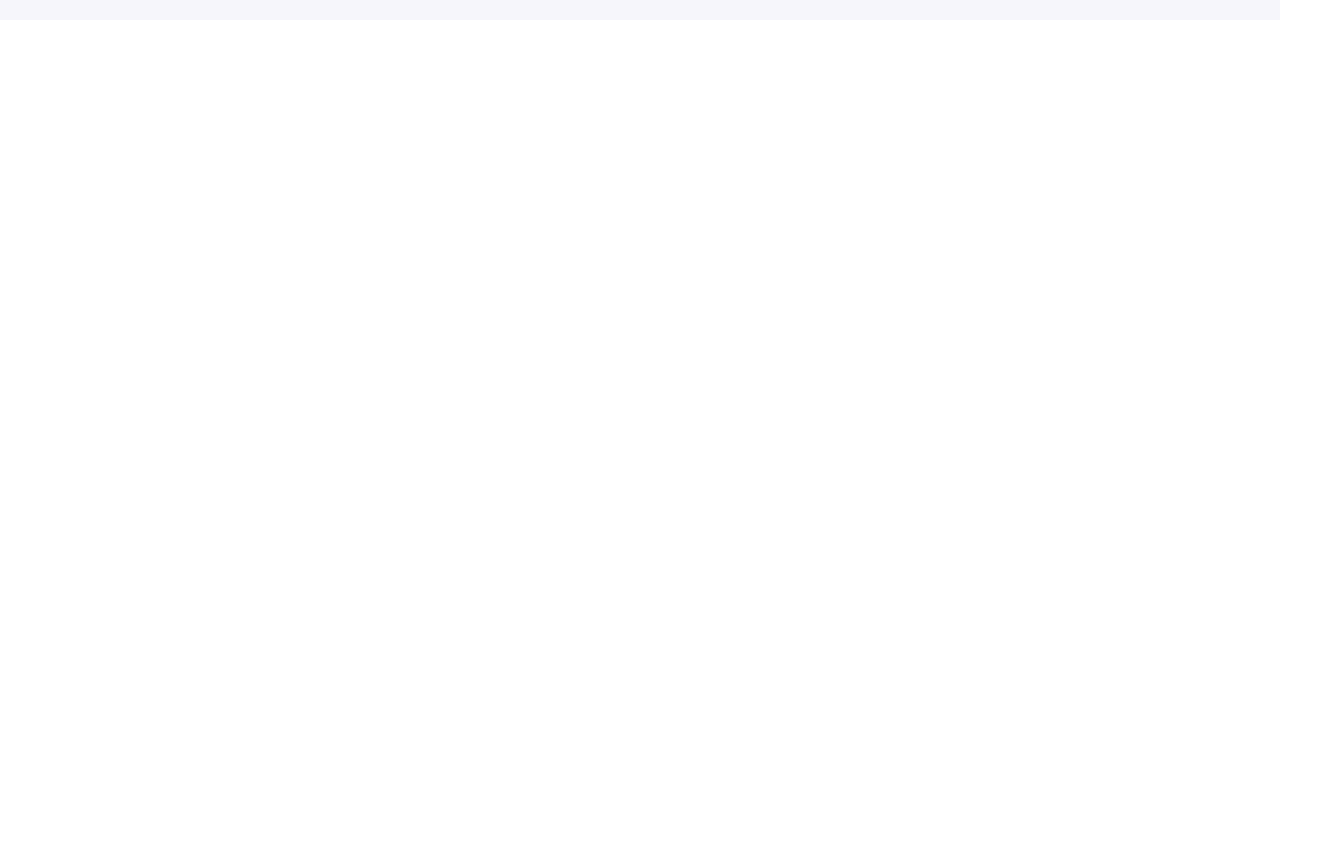
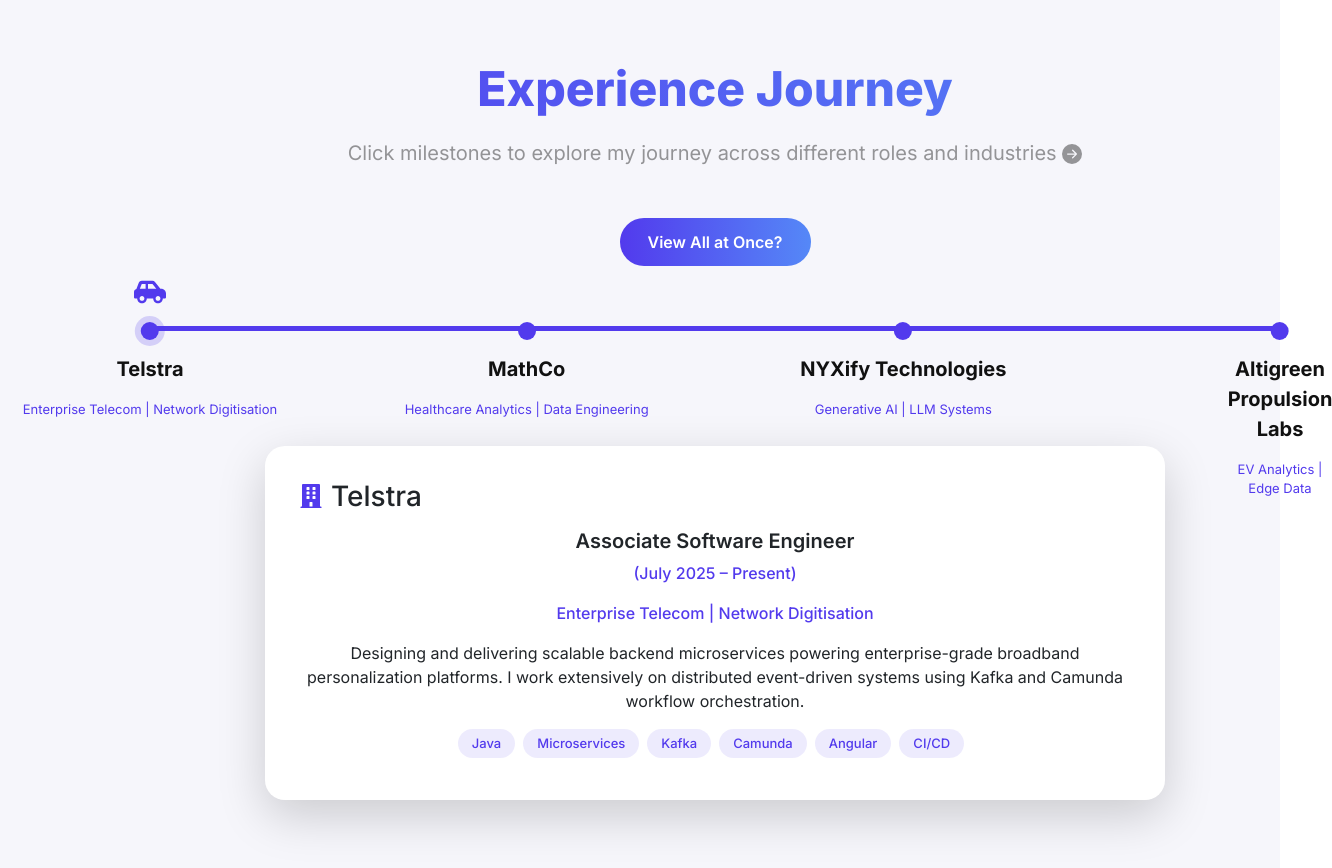
Before and after one commit to Krinal24/portfolio, a React (Vite) app: page / in a window 1280 px wide. Shown: the part 780-1648 px from the top of the page, 1332 px wide, since content can reach past the window. Before the commit the page ends 800 px from the top, so only its background shows below. Built offline with nearby package versions, Linux system fonts and the light colour scheme.

Commit message:
Version 1 (Working Road View)

```diff
--- a/package.json
+++ b/package.json
@@ -10,6 +10,7 @@
     "preview": "vite preview"
   },
   "dependencies": {
+    "bootstrap": "^5.3.8",
     "react": "^19.2.0",
     "react-dom": "^19.2.0",
     "react-icons": "^5.5.0"
--- a/src/App.css
+++ b/src/App.css
@@ -16,7 +16,7 @@
 .app {
   min-height: 100vh;
   padding-top: 100px; /* space for fixed navbar */
-  padding-left: 200px;
+  padding-left: 150px;
   position: relative;
 }
 
@@ -77,10 +77,15 @@
 /* ================= HERO SECTION ================= */
 
 .hero {
+  position:relative;
   display: grid;
-  grid-template-columns: 1.2fr 1fr;
+  grid-template-columns: 1.3fr 1fr;
   align-items: center;
-  min-height: calc(80vh - 100px);
+  min-height: calc(100vh - 100px);
+  width: 100%;
+  max-width: 1200px;
+  margin: -50px auto;
+  padding-left: 100px;
 }
 
 /* LEFT SIDE */
@@ -159,7 +164,7 @@
   position: relative;
   display: flex;
   justify-content: flex-end;
-  padding-right: 60px; /* pushes image more right */
+  padding-right: 40px; /* pushes image more right */
 }
 
 /* Gradient Background */
@@ -200,7 +205,7 @@
 .scroll-indicator {
   position: absolute;
   bottom: 30px;
-  left: 60%;
+  left: 50%;
   transform: translateX(-50%);
   font-size: 28px;
   color: #3a3aed;
@@ -248,3 +253,199 @@
   0%, 100% { transform: translateX(-50%) translateY(0); }
   50% { transform: translateX(-50%) translateY(8px); }
 }
+
+/* ================= EXPERIENCE SECTION ================= */
+
+.career-road {
+  padding: 140px 0;
+  width: 100%;
+  text-align: center;
+}
+
+/* Section Title */
+
+.section-title {
+  font-size: 48px;
+  font-weight: 800;
+  background: linear-gradient(90deg, #523aed, #5588f7);
+  -webkit-background-clip: text;
+  -webkit-text-fill-color: transparent;
+  margin-bottom: 20px;
+}
+
+/* Click Hint */
+
+.road-hint {
+  font-size: 20px;
+  margin-bottom: 50px;
+  opacity: 0.8;
+  animation: pulse 2s infinite;
+}
+
+@keyframes pulse {
+  0% { opacity: 0.4; }
+  50% { opacity: 1; }
+  100% { opacity: 0.4; }
+}
+
+/* ================= ROAD ================= */
+
+.road-container {
+  position: relative;
+  width: 100%;
+  height: 120px;
+  margin-bottom: 60px;
+}
+
+.road-line {
+  position: absolute;
+  top: 60px;
+  left: 0;
+  width: 100%;
+  height: 5px;
+  background: #523aed;
+  border-radius: 4px;
+}
+
+body.dark .road-line {
+  background: #523aed;
+}
+
+/* Stops */
+
+.road-stop {
+  position: absolute;
+  top: 50px;
+  transform: translateX(-50%);
+  text-align: center;
+}
+
+.stop-dot {
+  width: 18px;
+  height: 18px;
+  border-radius: 50%;
+  background: #523aed;
+  margin: 0 auto;
+  position: relative;
+  top: 6px; /* sits perfectly on line */
+}
+
+.road-stop:hover .stop-dot {
+  transform: scale(1.3);
+}
+
+.road-stop.active .stop-dot {
+  box-shadow: 0 0 0 6px rgba(82, 58, 237, 0.2);
+}
+
+/* Company Name on Road */
+
+.company-name {
+  margin-top: 20px;  /* pushes name below the line */
+  font-size: 20px;
+  font-weight: 700;
+}
+
+.mini-role {
+  display: block;
+  font-size: 14px;
+  margin-top: 4px;
+}
+
+.mini-domain {
+  display: block;
+  font-size: 13px;
+  color: #523aed;
+}
+
+body.dark .mini-domain {
+  color: #a855f7;
+}
+
+/* Car */
+
+.car {
+  position: absolute;
+  top: 0;
+  transform: translateX(-50%);
+  font-size: 32px;
+  transition: left 0.6s ease;
+  color: #523aed;
+}
+
+/* ================= BOOTSTRAP CARD CUSTOM ================= */
+
+.experience-card {
+  max-width: 900px;
+  margin: 0 auto;
+  border-radius: 20px;
+  padding: 10px;
+}
+
+.company-icon {
+  font-size: 24px;
+  color: #523aed;
+}
+
+.domain {
+  color: #523aed;
+  font-weight: 500;
+}
+
+body.dark .domain {
+  color: rgb(85, 142, 247);
+}
+
+.skill-badge {
+  background: rgba(82, 58, 237, 0.1);
+  color: #523aed;
+  padding: 8px 14px;
+  border-radius: 50px;
+  font-size: 13px;
+  font-weight: 500;
+}
+
+/* Dark Mode Card */
+
+body.dark .card {
+  background: #1e293b;
+  color: #f1f5f9;
+}
+
+body.dark .skill-badge {
+  background: rgba(168, 85, 247, 0.15);
+  color: #a855f7;
+}
+
+.view-toggle-wrapper {
+  margin-top: 40px;
+  text-align: center;
+}
+
+.view-toggle-btn {
+  padding: 12px 28px;
+  border-radius: 50px;
+  border: none;
+  background: linear-gradient(90deg, #523aed, #5588f7);
+  color: white;
+  font-weight: 600;
+  cursor: pointer;
+  transition: 0.3s ease;
+}
+
+.view-toggle-btn:hover {
+  transform: translateY(-3px);
+  box-shadow: 0 10px 20px rgba(82, 58, 237, 0.3);
+}
+
+.hidden {
+  display: none;
+}
+
+#all-cards-view .experience-card {
+  margin-bottom: 30px;
+}
+
+body.dark .view-toggle-btn {
+  background: linear-gradient(90deg, #7c3aed, #6366f1);
+}
--- a/src/App.jsx
+++ b/src/App.jsx
@@ -1,31 +1,73 @@
 import { useState, useEffect } from "react";
+import "bootstrap/dist/css/bootstrap.min.css";
 import "./App.css";
-import { FaLinkedin, FaGithub } from "react-icons/fa";
+
+import { FaLinkedin, FaGithub, FaBuilding, FaCarSide } from "react-icons/fa";
 import { SiLeetcode } from "react-icons/si";
 import { FiSun, FiMoon } from "react-icons/fi";
+import { BsFillArrowRightCircleFill } from "react-icons/bs";
 
 function App() {
   const [darkMode, setDarkMode] = useState(false);
+  const [activeExp, setActiveExp] = useState(0);
+  const [viewAll, setViewAll] = useState(false); // 🔥 NEW STATE
 
   useEffect(() => {
     document.body.classList.toggle("dark", darkMode);
   }, [darkMode]);
 
+  const experiences = [
+    {
+      company: "Telstra",
+      role: "Associate Software Engineer",
+      duration: "(July 2025 – Present)",
+      domain: "Enterprise Telecom | Network Digitisation",
+      description:
+        "Designing and delivering scalable backend microservices powering enterprise-grade broadband personalization platforms. I work extensively on distributed event-driven systems using Kafka and Camunda workflow orchestration.",
+      skills: ["Java", "Microservices", "Kafka", "Camunda", "Angular", "CI/CD"]
+    },
+    {
+      company: "MathCo",
+      role: "Data Engineer Intern",
+      duration: "(Jan 2025 – July 2025)",
+      domain: "Healthcare Analytics | Data Engineering",
+      description:
+        "Built optimized ETL pipelines and predictive analytics solutions for pharmaceutical referral optimization. Improved alert efficiency and reduced operational costs.",
+      skills: ["Python", "SQL", "ETL", "Machine Learning", "Data Pipelines"]
+    },
+    {
+      company: "NYXify Technologies",
+      role: "AI Intern",
+      duration: "(Mar 2024 – May 2024)",
+      domain: "Generative AI | LLM Systems",
+      description:
+        "Worked on LLM dataset preparation, evaluation benchmarking, and prompt engineering strategies to enhance AI performance.",
+      skills: ["LLMs", "Prompt Engineering", "NLP", "AI Evaluation"]
+    },
+    {
+      company: "Altigreen Propulsion Labs",
+      role: "Data Intern",
+      duration: "(Sep 2023 – Oct 2023)",
+      domain: "EV Analytics | Edge Data",
+      description:
+        "Analyzed large-scale EV telemetry datasets to improve predictive performance modeling and built dashboards for real-time insights.",
+      skills: ["Python", "Machine Learning", "Data Visualization", "Analytics"]
+    }
+  ];
+
   return (
     <div className="app">
-
       {/* NAVBAR */}
       <nav className="navbar">
         <div className="nav-logo">Krinal N</div>
 
         <div className="nav-links">
-          {["Home", "Experience", "Skills", "Education", "Achievements", "Contact"].map((item) => (
+          {["Home", "Experience", "Contact"].map((item) => (
             <a key={item} href={`#${item.toLowerCase()}`}>
               {item}
             </a>
           ))}
 
-          {/* DARK MODE BUTTON */}
           <button
             className="theme-toggle"
             onClick={() => setDarkMode(!darkMode)}
@@ -37,7 +79,6 @@
 
       {/* HERO */}
       <section className="hero" id="home">
-
         <div className="hero-left">
           <p className="greeting">Hi there 👋</p>
 
@@ -53,10 +94,6 @@
             Building intelligent software solutions that create real impact.
           </p>
 
-          <a href="#contact" className="primary-btn">
-            Get in touch
-          </a>
-
           <div className="socials">
             <a href="#"><FaGithub /></a>
             <a href="#"><FaLinkedin /></a>
@@ -64,19 +101,146 @@
           </div>
         </div>
 
-        {/* RIGHT SIDE IMAGE */}
         <div className="hero-center">
           <div className="gradient-rectangle"></div>
-
           <div className="image-wrapper">
             <img src="/Krinal_Naghera.jpeg" alt="Krinal" />
           </div>
         </div>
 
+        <div className="scroll-indicator">⬇</div>
       </section>
 
-      <div className="scroll-indicator">⬇</div>
+      {/* EXPERIENCE SECTION */}
+      <section className="career-road" id="experience">
+        <h2 className="section-title">Experience Journey</h2>
 
+        <p className="road-hint">
+          Click milestones to explore my journey across different roles and industries{" "}
+          <BsFillArrowRightCircleFill />
+        </p>
+
+        {/* 🔥 TOGGLE BUTTON */}
+          <div className="view-toggle-wrapper">
+            <button
+              className="view-toggle-btn"
+              onClick={() => setViewAll(!viewAll)}
+            >
+              {viewAll ? "Back to Road View" : "View All at Once?"}
+            </button>
+          </div>
+
+        {/* 🚗 ROAD ONLY SHOWS IF NOT VIEW ALL */}
+        {!viewAll && (
+          <div className="road-container">
+            <div className="road-line"></div>
+
+            {experiences.map((exp, index) => (
+              <div
+                key={index}
+                className={`road-stop ${
+                  activeExp === index ? "active" : ""
+                }`}
+                onClick={() => setActiveExp(index)}
+                style={{
+                  left: `${(index / (experiences.length - 1)) * 100}%`
+                }}
+              >
+                <div className="stop-dot"></div>
+                <p className="company-name">{exp.company}</p>
+                <span className="mini-domain">{exp.domain}</span>
+              </div>
+            ))}
+
+            <div
+              className="car"
+              style={{
+                left: `${(activeExp / (experiences.length - 1)) * 100}%`
+              }}
+            >
+              <FaCarSide />
+            </div>
+          </div>
+        )}
+
+        <div className="container mt-5">
+          {/* 🔥 SINGLE CARD MODE */}
+          {!viewAll && (
+            <div className="card shadow-lg border-0 experience-card">
+              <div className="card-body p-4">
+                <div className="d-flex align-items-center mb-3">
+                  <FaBuilding className="company-icon me-2" />
+                  <h3 className="mb-0">
+                    {experiences[activeExp].company}
+                  </h3>
+                </div>
+
+                <h5 className="fw-semibold">
+                  {experiences[activeExp].role}
+                </h5>
+
+                <p className="domain">
+                  {experiences[activeExp].duration}
+                </p>
+
+                <p className="domain">
+                  {experiences[activeExp].domain}
+                </p>
+
+                <p>{experiences[activeExp].description}</p>
+
+                <div className="mt-3">
+                  {experiences[activeExp].skills.map((skill, i) => (
+                    <span key={i} className="badge skill-badge me-2 mb-2">
+                      {skill}
+                    </span>
+                  ))}
+                </div>
+              </div>
+            </div>
+          )}
+
+          {/* 🔥 VIEW ALL MODE */}
+          {viewAll && (
+  <div className="row mt-4">
+    {experiences.map((exp, index) => (
+      <div key={index} className="col-md-6 mb-4">
+        <div className="card shadow-lg border-0 experience-card h-100">
+          <div className="card-body p-4">
+
+            <div className="d-flex align-items-center mb-3">
+              <FaBuilding className="company-icon me-2" />
+              <h4 className="mb-0">{exp.company}</h4>
+            </div>
+
+            <h6 className="fw-semibold">{exp.role}</h6>
+
+            <p className="domain mb-1">{exp.duration}</p>
+            <p className="domain mb-3">{exp.domain}</p>
+
+            <p className="description">{exp.description}</p>
+
+            <div className="mt-3">
+              {exp.skills.map((skill, i) => (
+                <span
+                  key={i}
+                  className="badge skill-badge me-2 mb-2"
+                >
+                  {skill}
+                </span>
+              ))}
+            </div>
+
+          </div>
+        </div>
+      </div>
+    ))}
+  </div>
+)}
+
+
+        </div>
+      </section>
     </div>
   );
 }
```
Also changed, not shown: 1 other file (tests, documents, lock files or other folders).
